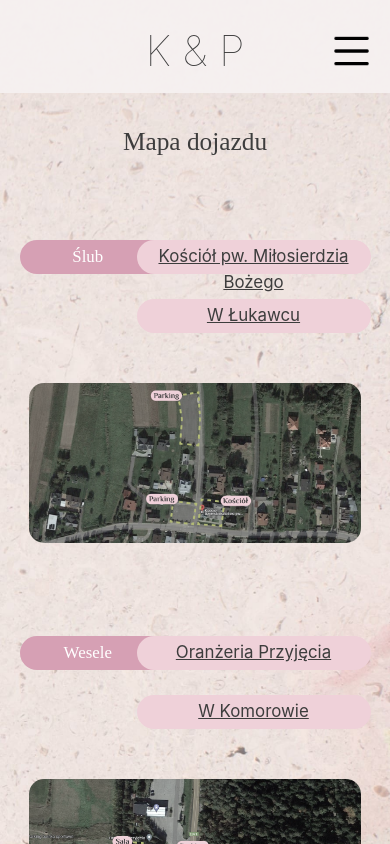
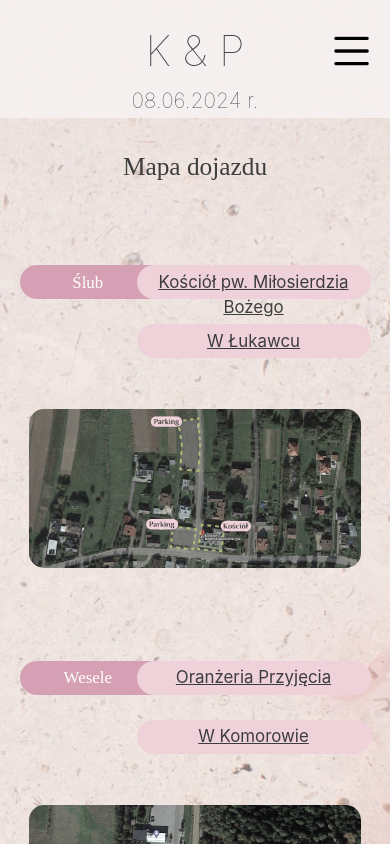
Before and after one commit to PiotrekkP/kpwedding, a React (Create React App) app: page /mapy in a window 390 px wide. Shown: the top 844 px of the page. Built offline with nearby package versions, Linux system fonts and the light colour scheme.

Commit message:
ostatnie zmiany

```diff
--- a/src/GuestsTransport.js
+++ b/src/GuestsTransport.js
@@ -17,7 +17,7 @@ const GuestsTransport = () => {
         <p className="p-guests-transport-left-info">Rzeszów</p>
         <p className="p-guests-transport-right-details">od 1:00 co godzinę</p>
         <p className="p-guests-transport-left-info">Łukawiec</p>
-        <p className="p-guests-transport-right-details">od 1:00 co pół godziny</p>
+        <p className="p-guests-transport-right-details">od 1:00 co godzinę</p>
         <p className="p-contact-details-kinga-gt"><a className='a-tel' href='tel:+48504386599'>Kinga +48 504 386 599</a></p>
         <p className="p-contact-details-patryk-gt"><a className='a-tel' href='tel:+48666174152'>Patryk +48 666 174 152</a></p>
     </div>
--- a/src/SiteHeader.css
+++ b/src/SiteHeader.css
@@ -2,7 +2,7 @@
   .menu-container{
     background-color: rgba(245, 240, 240, 0.973);
     width: 100vw;
-      height: 11vh;
+    height: 14vh;
     position:fixed;
     top:0vw;
     z-index: 1000;
@@ -14,7 +14,12 @@
   font-size: 5vh;
   margin-top: 3vh;
   }
-
+  .site-header-h1-2{
+    color: rgba(61, 61, 61, 1);
+    font-weight: 100;
+    font-size: 2.5vh;
+    margin-top: -2vh;
+    }
   .menu-trigger img {
       position: absolute;
       top: 3.5vh;
@@ -109,7 +114,7 @@
 .menu-container{
   background-color: rgba(245, 240, 240, 0.973);
   width: 100vw;
-    height: 11vh;
+  height: 14vh;
   position:fixed;
   top:0vw;
   z-index: 1000;
@@ -121,6 +126,13 @@
 font-weight: 100;
 font-size: 5vh;
 margin-top: 3vh;
+}
+
+.site-header-h1-2{
+  color: rgba(61, 61, 61, 1);
+  font-weight: 100;
+  font-size: 2.5vh;
+  margin-top: -2vh;
   }
 
 .menu-trigger img {
@@ -142,7 +154,7 @@
   }
 
   .dropdown-menu.active{
-      top:11vh;
+    top:10vh;
     opacity: 1;
     visibility: visible;
     transform: translateY(0);
--- a/src/SiteHeader.js
+++ b/src/SiteHeader.js
@@ -30,6 +30,7 @@ export default function SiteHeader() {
   return (
     <div ref={menuRef} className='menu-container'>
         <h1 className='site-header-h1' onClick={()=> handleDropdownItemClick('/')}>K & P</h1>
+        <h1 className='site-header-h1-2' onClick={()=> handleDropdownItemClick('/')}>08.06.2024 r.</h1>
         <div className='menu-trigger' onClick={()=>{setOpen(!open)}}>
           <img src={burger} alt='burger-menu'></img>
         </div>
--- a/src/Tables.css
+++ b/src/Tables.css
@@ -11,7 +11,7 @@
     .p-site-title-t{
         color: rgba(61, 61, 61, 1);
         margin-left: 0vw;
-        margin-top: 15vh;
+        margin-top: 18vh;
         font-size: 3vh;
         padding-bottom: 2vh;
     }
--- a/src/WeddingPlan.css
+++ b/src/WeddingPlan.css
@@ -11,7 +11,7 @@
     .p-site-title{
         color: rgba(61, 61, 61, 1);
         margin-left: 0vw;
-        margin-top: 15vh;
+        margin-top: 18vh;
         font-size: 3vh;
         padding-bottom: 2vh;
     }
```
Lines whose indentation alone changed are shown as unchanged.
